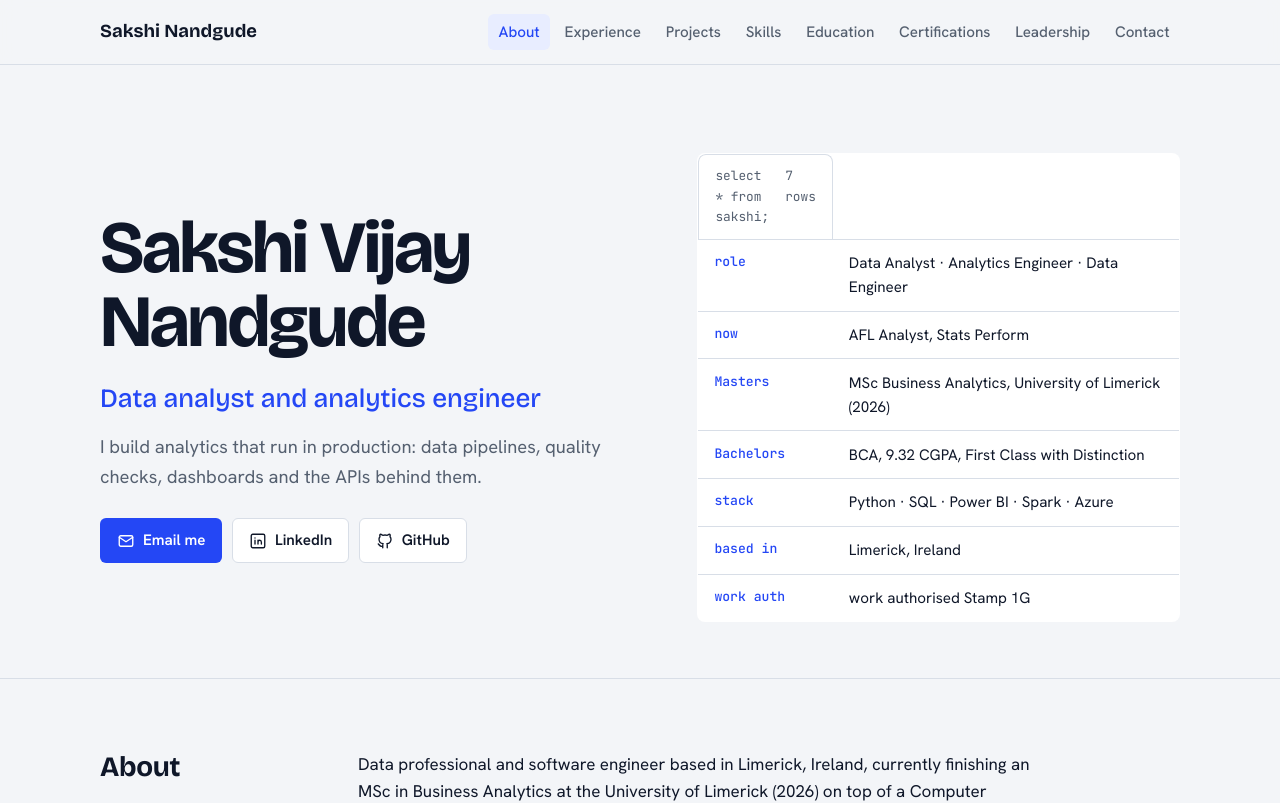
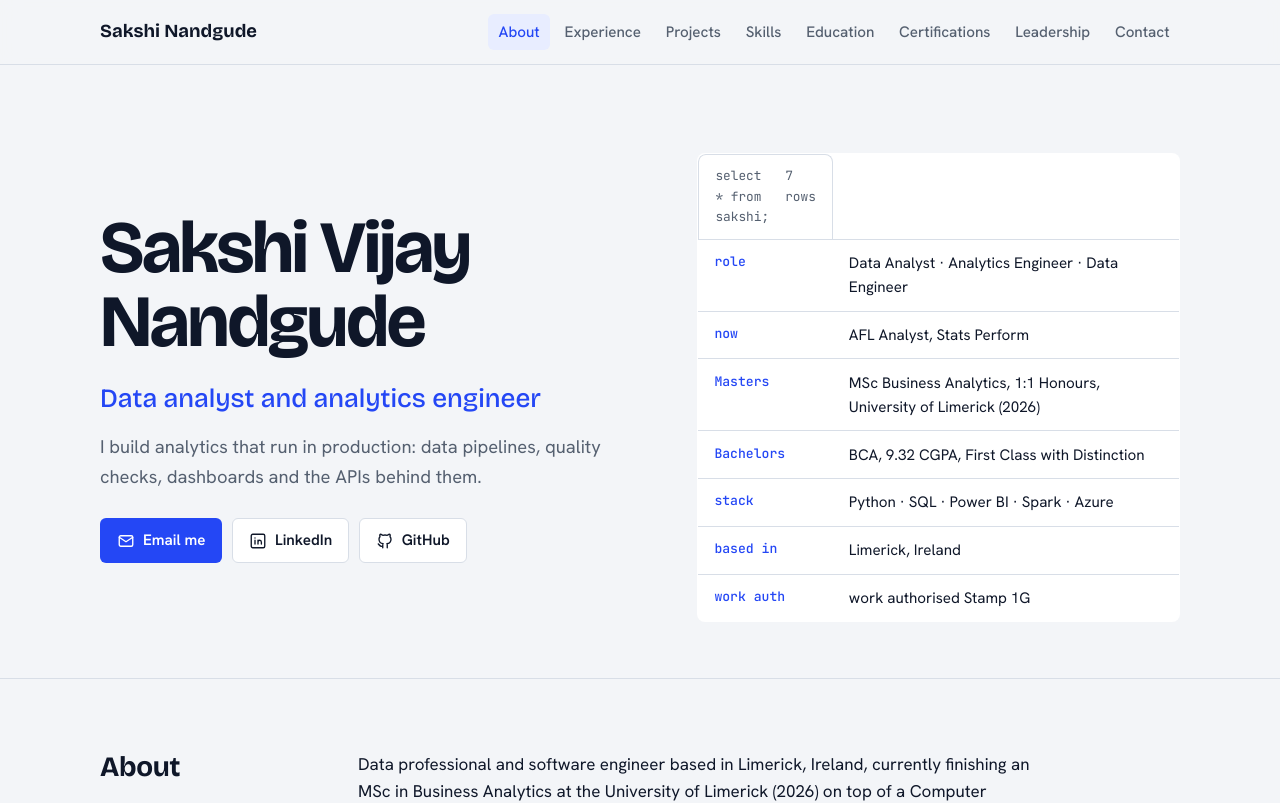
Before and after one commit to sakshi-nandgude/Final-Portfolio, a React (Vite) app: page / in a window 1280 px wide. Shown: the top 803 px of the page. Built offline with nearby package versions, Linux system fonts and the light colour scheme.

Commit message:
Modify: profile-snapshot-3

```diff
--- a/src/data/profile.js
+++ b/src/data/profile.js
@@ -38,7 +38,7 @@ export const profile = {
   snapshot: [
     { label: "role", value: "Data Analyst · Analytics Engineer · Data Engineer" },
     { label: "now", value: "AFL Analyst, Stats Perform" },
-    { label: "Masters", value: "MSc Business Analytics, University of Limerick (2026)" },
+    { label: "Masters", value: "MSc Business Analytics, 1:1 Honours, University of Limerick (2026)" },
     { label: "Bachelors", value: "BCA, 9.32 CGPA, First Class with Distinction" },
     { label: "stack", value: "Python · SQL · Power BI · Spark · Azure" },
     { label: "based in", value: "Limerick, Ireland" },
```
